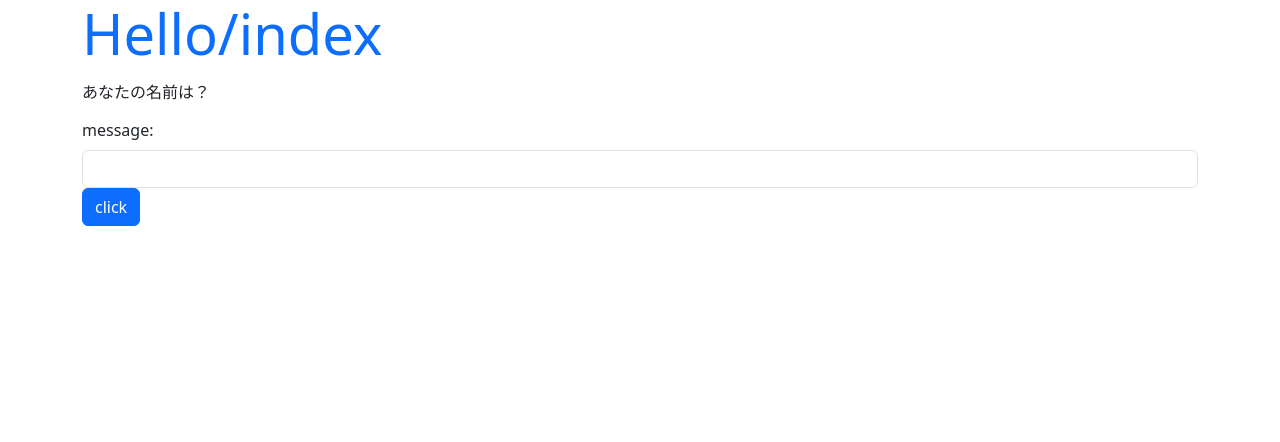
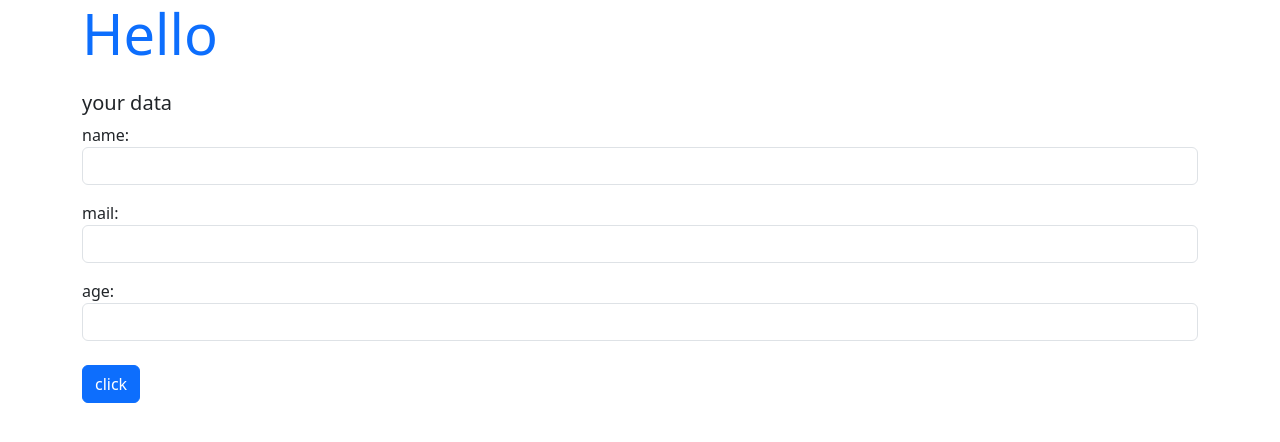
Before and after one commit to taishi29/django_app, a Django app: page /hello/ in a window 1280 px wide. Shown: the top 442 px of the page. Run offline with Django 5.2, Linux system fonts and the light colour scheme; some libraries are stand-ins or nearby versions.

Commit message:
フォームを、Formクラスを用いてよりスマートに

```diff
--- /dev/null
+++ b/django_app/hello/forms.py
@@ -0,0 +1,9 @@
+from django import forms
+
+class HelloForm(forms.Form):
+    name = forms.CharField(label='name',\
+        widget=forms.TextInput(attrs={'class':'form-control'}))
+    mail = forms.CharField(label='mail', \
+        widget=forms.TextInput(attrs={'class':'form-control'}))
+    age = forms.IntegerField(label='age', \
+        widget=forms.NumberInput(attrs={'class':'form-control'}))
--- a/django_app/hello/templates/hello/index.html
+++ b/django_app/hello/templates/hello/index.html
@@ -10,12 +10,12 @@
 
 <body class="container">
     <h1 class="display-4 text-primary">{{title}}</h1>
-    <p class="h6 my-3"> {{msg}} </p>
-    <form action="{% url 'form' %}" method="post">
-    {% csrf_token %}
-        <label for='msg' class="form-label">message: </label>
-        <input id='msg' type="text" name="msg" class="form-control">
-        <input type="submit" value="click" class="btn btn-primary">
+    <p class='h5 mt-4'>{{message|safe}}</p>
+    <form action="{% url 'index' %}" method="POST">
+        {% csrf_token %}
+        <table>
+            {{ form.as_p }}
+            <input type="submit" class="btn btn-primary my-2" value="click">
     </form>
 </body>
 </html>
--- a/django_app/hello/urls.py
+++ b/django_app/hello/urls.py
@@ -3,5 +3,4 @@ from . import views
 
 urlpatterns = [
     path('', views.index, name='index'),
-    path('form', views.form, name='form'),
 ]
--- a/django_app/hello/views.py
+++ b/django_app/hello/views.py
@@ -1,21 +1,18 @@
 from django.shortcuts import render
 from django.http import HttpResponse
+from .forms import HelloForm
 
 def index(request):
     params={
-        'title': 'Hello/index',
-        'msg': 'あなたの名前は？',
-        'goto': 'next',
+        'title': 'Hello',
+        'message':'your data',
+        'form':HelloForm()
     }
-    return render(request, 'hello/index.html', params)
-
-
-def form(request):
-    msg = request.POST['msg']
-    params={
-        'title' : 'Hello/Form',
-        'msg' : 'こんにちは' + msg + 'さん！',
-    }
+    if (request.method == 'POST'):
+        params['message'] = '名前:' + request.POST['name'] + \
+            '<br>メール:' + request.POST['mail'] + \
+                '<br>年齢:' + request.POST['age']
+        params['form'] = HelloForm(request.POST)
     return render(request, 'hello/index.html', params)
 
 
```
Also changed, not shown: django_app/match.html (deleted, +0 -9 lines).
